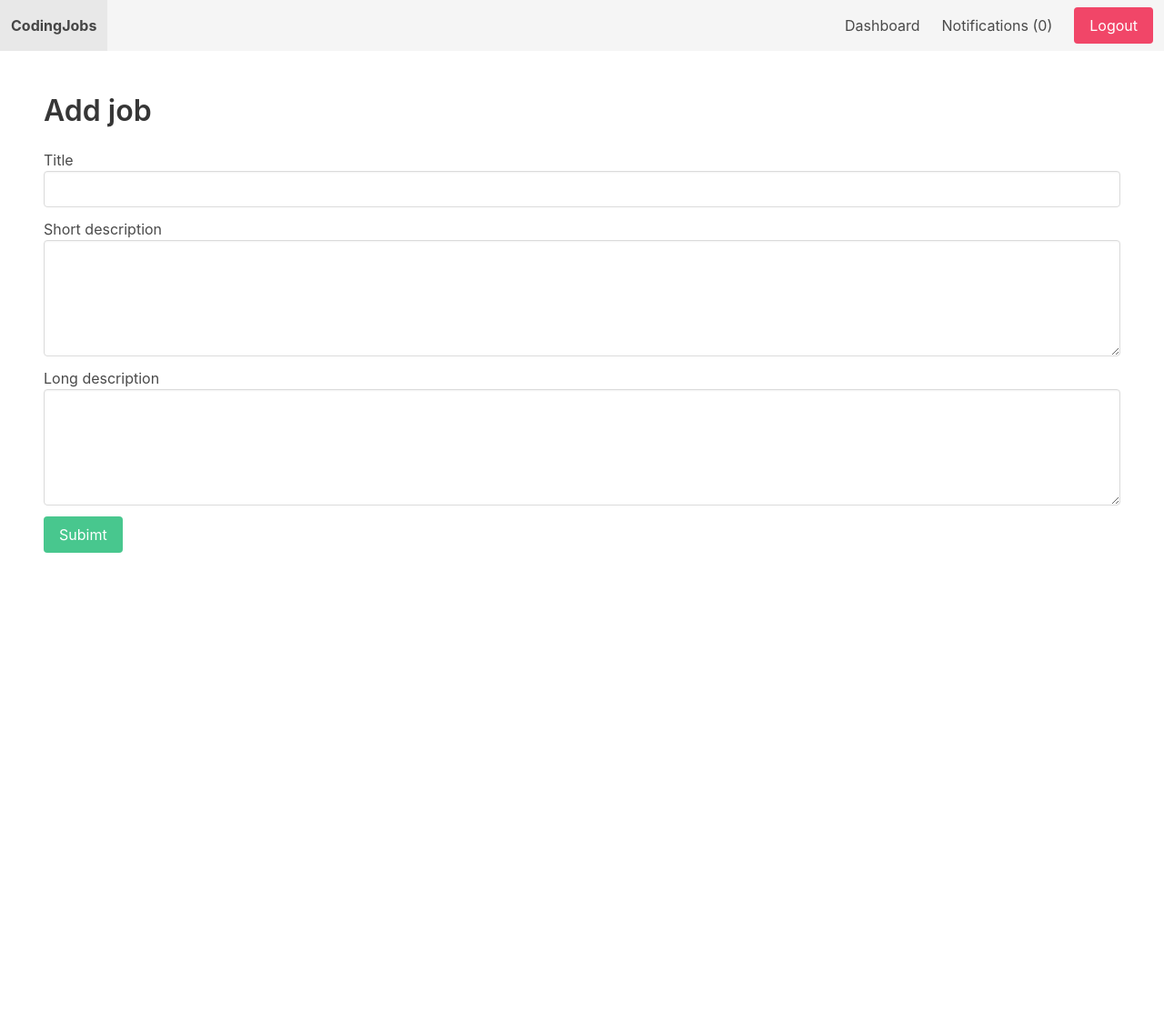
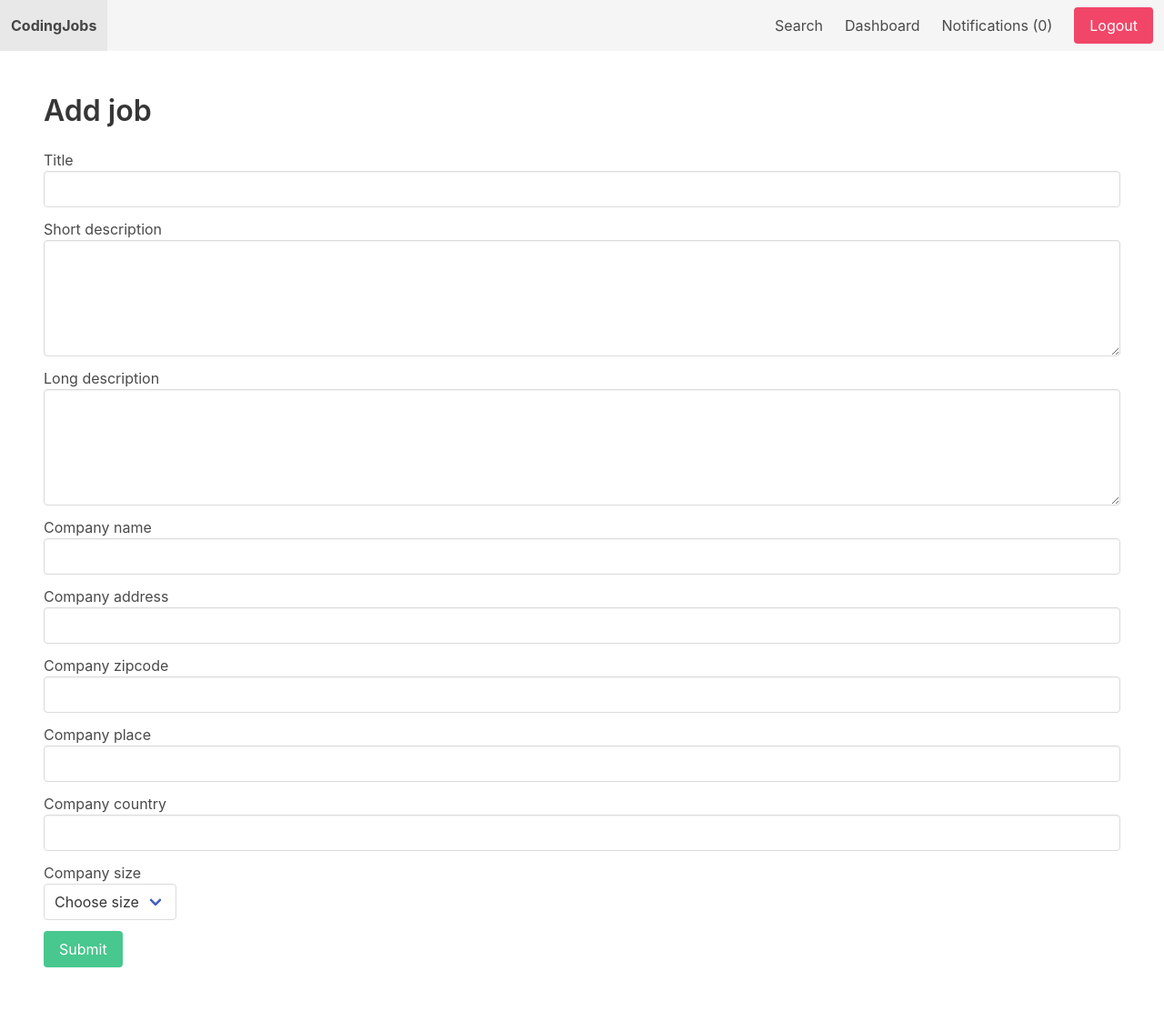
Before and after one commit to chevol/CodingJobs, a Django app: page /jobs/add/ in a window 1280 px wide. Shown: the whole page at 91% size. Before the commit the page ends 608 px from the top, so only its background shows below. Run offline with Django 4.2, Linux system fonts and the light colour scheme; a user stored in the database is signed in; data comes from the database, SQL or seed files in the repository; both versions use the stored data as it was after the commit.

Commit message:
Added search

```diff
--- a/codingjobs_3_11_3/codingjobs/apps/core/templates/core/base.html
+++ b/codingjobs_3_11_3/codingjobs/apps/core/templates/core/base.html
@@ -22,6 +22,8 @@
 
             <div class="navbar-menu">
                 <div class="navbar-end">
+                    <a href="{% url 'search' %}" class="navbar-item">Search</a>
+
                     {% if request.user.is_authenticated %}
                         <a href="{% url 'dashboard' %}" class="navbar-item">Dashboard</a>
                         <a href="{% url 'notifications' %}" class="navbar-item">Notifications ({{ notifications.count }})</a>
@@ -47,5 +49,10 @@
             {% endblock %}
         </section>
         <!-- End Main content -->
+
+        <!-- Scripts -->
+        <script src="https://unpkg.com/vue@3/dist/vue.global.js"></script>
+        {% block scripts %}
+        {% endblock %}
     </body>
 </html>
--- a/codingjobs_3_11_3/codingjobs/apps/core/views.py
+++ b/codingjobs_3_11_3/codingjobs/apps/core/views.py
@@ -7,7 +7,7 @@ from apps.userprofile.models import Userprofile
 
 # Create your views here.
 def frontpage(request):
-    jobs = Job.objects.all()[0:3]
+    jobs = Job.objects.order_by('-created_at')[0:3]
 
     return render(request, 'core/frontpage.html', {'jobs': jobs})
 
--- a/codingjobs_3_11_3/codingjobs/apps/job/forms.py
+++ b/codingjobs_3_11_3/codingjobs/apps/job/forms.py
@@ -5,7 +5,7 @@ from .models import Job, Application
 class AddJobForm(forms.ModelForm):
     class Meta:
         model = Job
-        fields = ['title', 'short_description', 'long_description']
+        fields = ['title', 'short_description', 'long_description', 'company_name', 'company_address', 'company_zipcode', 'company_place', 'company_country', 'company_size']
 
 class ApplicationForm(forms.ModelForm):
     class Meta:
--- a/codingjobs_3_11_3/codingjobs/apps/job/models.py
+++ b/codingjobs_3_11_3/codingjobs/apps/job/models.py
@@ -3,9 +3,28 @@ from django.db import models
 
 # Create your models here.
 class Job(models.Model):
+    SIZE_1_9 = 'size_1_9'
+    SIZE_10_49 = 'size_10_49'
+    SIZE_50_99 = 'size_50_99'
+    SIZE_100 = 'size_100'
+
+    CHOICES_SIZE = (
+        (SIZE_1_9, '1-9'),
+        (SIZE_10_49, '10-49'),
+        (SIZE_50_99, '50-99'),
+        (SIZE_100, '100+'),
+    )
+
     title = models.CharField(max_length=255)
     short_description = models.TextField()
     long_description = models.TextField(blank=True, null=True)
+
+    company_name = models.CharField(max_length=255)
+    company_address = models.CharField(max_length=255, blank=True, null=True)
+    company_zipcode = models.CharField(max_length=255, blank=True, null=True)
+    company_place = models.CharField(max_length=255, blank=True, null=True)
+    company_country = models.CharField(max_length=255, blank=True, null=True)
+    company_size = models.CharField(max_length=20, choices=CHOICES_SIZE, default=SIZE_1_9)
 
     created_by = models.ForeignKey(User, related_name='jobs', on_delete=models.CASCADE)
     created_at = models.DateTimeField(auto_now_add=True)
--- a/codingjobs_3_11_3/codingjobs/apps/job/templates/job/add_job.html
+++ b/codingjobs_3_11_3/codingjobs/apps/job/templates/job/add_job.html
@@ -1,9 +1,10 @@
 {% extends 'core/base.html' %}
 
 {% block content %}
+    <div id="add-job-app">
         <h1 class="title">Add job</h1>
 
-    <form method="post" action=".">
+        <form v-on:submit="validateForm" method="post" action=".">
             {% csrf_token %}
 
             {% if form.errors %}
@@ -14,11 +15,17 @@
                 {% endfor %}
             {% endif %}
 
+            <div class="notification is-danger" v-if="errors.length">
+                <p v-for="error in errors">
+                    [[ error ]]
+                </p>
+            </div>
+
             <div class="field">
                 <label>Title</label>
 
                 <div classs="control">
-                <input class="input" type="text" name="title" id="id_title">
+                    <input class="input" type="text" name="title" id="id_title" v-model="title">
                 </div>
             </div>
 
@@ -26,7 +33,7 @@
                 <label>Short description</label>
 
                 <div classs="control">
-                <textarea class="textarea" name="short_description" id="id_short_description"></textarea>
+                    <textarea class="textarea" name="short_description" id="id_short_description" v-model="short_description"></textarea>
                 </div>
             </div>
 
@@ -39,9 +46,114 @@
             </div>
 
             <div class="field">
+                <label>Company name</label>
+
+                <div classs="control">
+                    <input class="input" type="text" name="company_name" id="id_company_name" v-model="company_name">
+                </div>
+            </div>
+
+            <div class="field">
+                <label>Company address</label>
+
+                <div classs="control">
+                    <input class="input" type="text" name="company_address" id="id_company_address">
+                </div>
+            </div>
+
+            <div class="field">
+                <label>Company zipcode</label>
+
+                <div classs="control">
+                    <input class="input" type="text" name="company_zipcode" id="id_company_zipcode">
+                </div>
+            </div>
+
+            <div class="field">
+                <label>Company place</label>
+
+                <div classs="control">
+                    <input class="input" type="text" name="company_place" id="id_company_place">
+                </div>
+            </div>
+
+            <div class="field">
+                <label>Company country</label>
+
+                <div classs="control">
+                    <input class="input" type="text" name="company_country" id="id_company_country">
+                </div>
+            </div>
+
+            <div class="field">
+                <label>Company size</label>
+
+                <div classs="control">
+                    <div class="select">
+                        <select name="company_size" v-model="company_size">
+                            <option value="">Choose size</option>
+                            <option value="size_1_9">1-9</option>
+                            <option value="size_10_49">10-49</option>
+                            <option value="size_50_99">50-99</option>
+                            <option value="size_100">100+</option>
+                        </select>
+                    </div>
+                </div>
+            </div>
+
+            <div class="field">
                 <div class="control">
-                <button class="button is-success">Subimt</button>
+                    <button class="button is-success">Submit</button>
                 </div>
             </div>
         </form>
+    </div>
 {% endblock %}
+
+{% block scripts %}
+<script>
+    const AddJobApp = {
+        data() {
+            return {
+                title: '',
+                short_description: '',
+                company_name: '',
+                company_size: '',
+                errors: []
+            }
+        },
+        delimiters: ['[[', ']]'],
+        methods: {
+            validateForm(e) {
+                this.errors = []
+
+                if (this.title === '') {
+                    this.errors.push('Title is required.')
+                }
+
+                if (this.short_description === '') {
+                    this.errors.push('Short description is required.')
+                }
+
+                if (this.company_name === '') {
+                    this.errors.push('Company name is required.')
+                }
+
+                if (this.company_size === '') {
+                    this.errors.push('Company size is required.')
+                }
+
+                if (this.errors.length) {
+                    e.preventDefault()
+
+                    return false
+                } else {
+                    return true
+                }
+            }
+        }
+    }
+
+    Vue.createApp(AddJobApp).mount('#add-job-app');
+</script>
+{% endblock %}
--- a/codingjobs_3_11_3/codingjobs/apps/job/urls.py
+++ b/codingjobs_3_11_3/codingjobs/apps/job/urls.py
@@ -1,8 +1,11 @@
 from django.urls import path, include
 
-from .views import add_job, job_detail, apply_for_job
+from .api import api_search
+from .views import add_job, job_detail, apply_for_job, search
 
 urlpatterns = [
+    path('api/search/', api_search, name='api_search'),
+    path('search/', search, name='search'),
     path('add/', add_job, name='add_job'),
     path('<int:job_id>/', job_detail, name='job_detail'),
     path('<int:job_id>/apply_for_job/', apply_for_job, name='apply_for_job')
--- a/codingjobs_3_11_3/codingjobs/apps/job/views.py
+++ b/codingjobs_3_11_3/codingjobs/apps/job/views.py
@@ -5,6 +5,9 @@ from .forms import AddJobForm, ApplicationForm
 from .models import Job\
 
 from apps.notification.utilities import create_notification
+
+def search(request):
+    return render(request, 'job/search.html')
 
 def job_detail(request, job_id):
     job = Job.objects.get(pk=job_id)
--- a/codingjobs_3_11_3/codingjobs/apps/userprofile/templates/userprofile/dashboard.html
+++ b/codingjobs_3_11_3/codingjobs/apps/userprofile/templates/userprofile/dashboard.html
@@ -5,6 +5,8 @@
 
     {% if userprofile.is_employer %}
         <h2 class="subtitle">jobs</h2>
+
+        <a href="{% url 'add_job' %}" class="button is-success">Create a new job</a>
 
         {% for job in request.user.jobs.all %}
             <div class="job">
```
Also changed, not shown: codingjobs_3_11_3/codingjobs/apps/job/api.py (added, +27 -0 lines), codingjobs_3_11_3/codingjobs/apps/job/templates/job/job_detail.html (+9 -0 lines), codingjobs_3_11_3/codingjobs/apps/job/templates/job/search.html (added, +103 -0 lines), codingjobs_3_11_3/codingjobs/apps/userprofile/templates/userprofile/view_dashboard_job.html (+11 -0 lines), codingjobs_3_11_3/codingjobs/apps/job/migrations/0003_job_company_address_job_company_country_and_more.py (added), codingjobs_3_11_3/codingjobs/db.sqlite3. Lines whose indentation alone changed are shown as unchanged.
